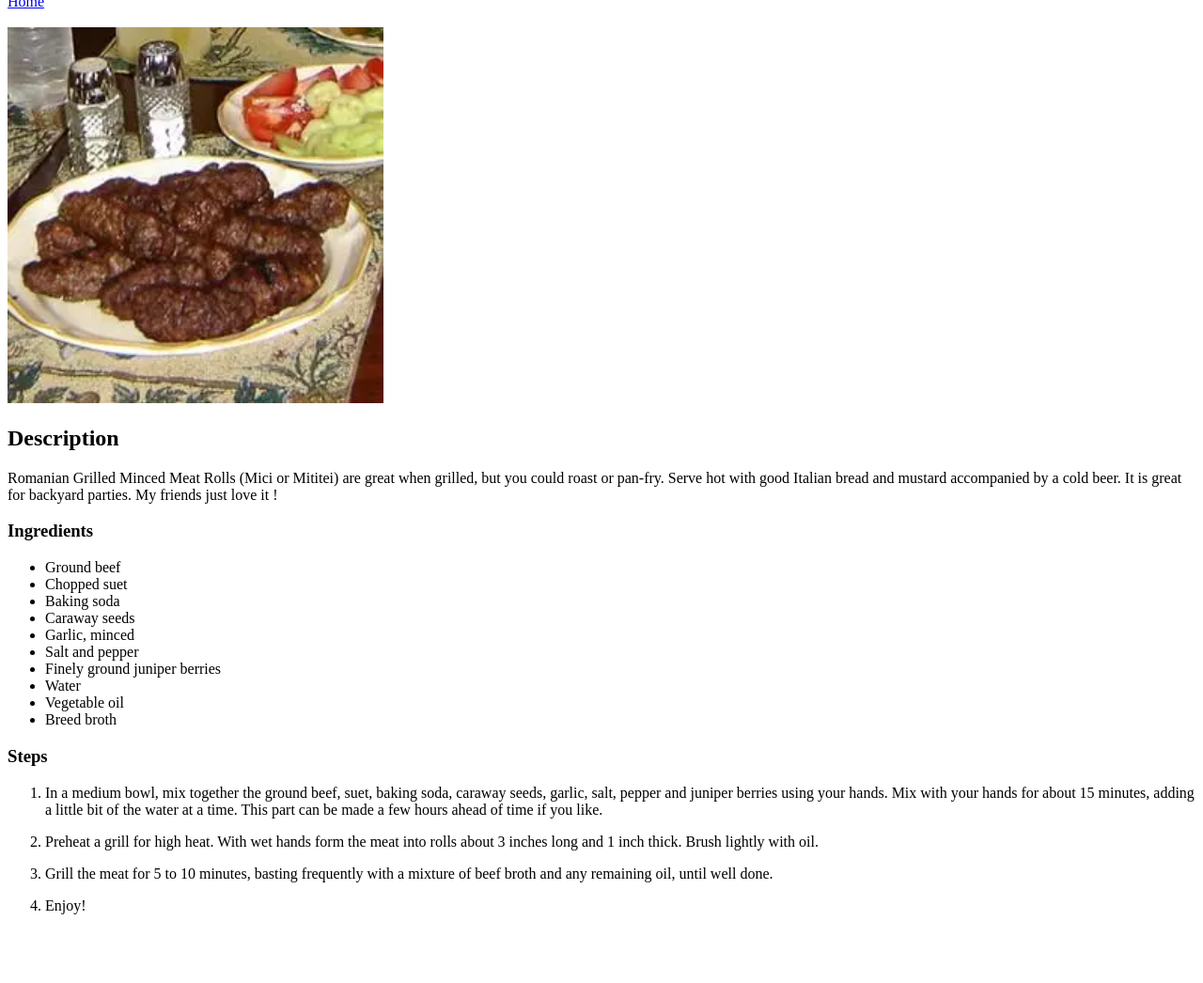
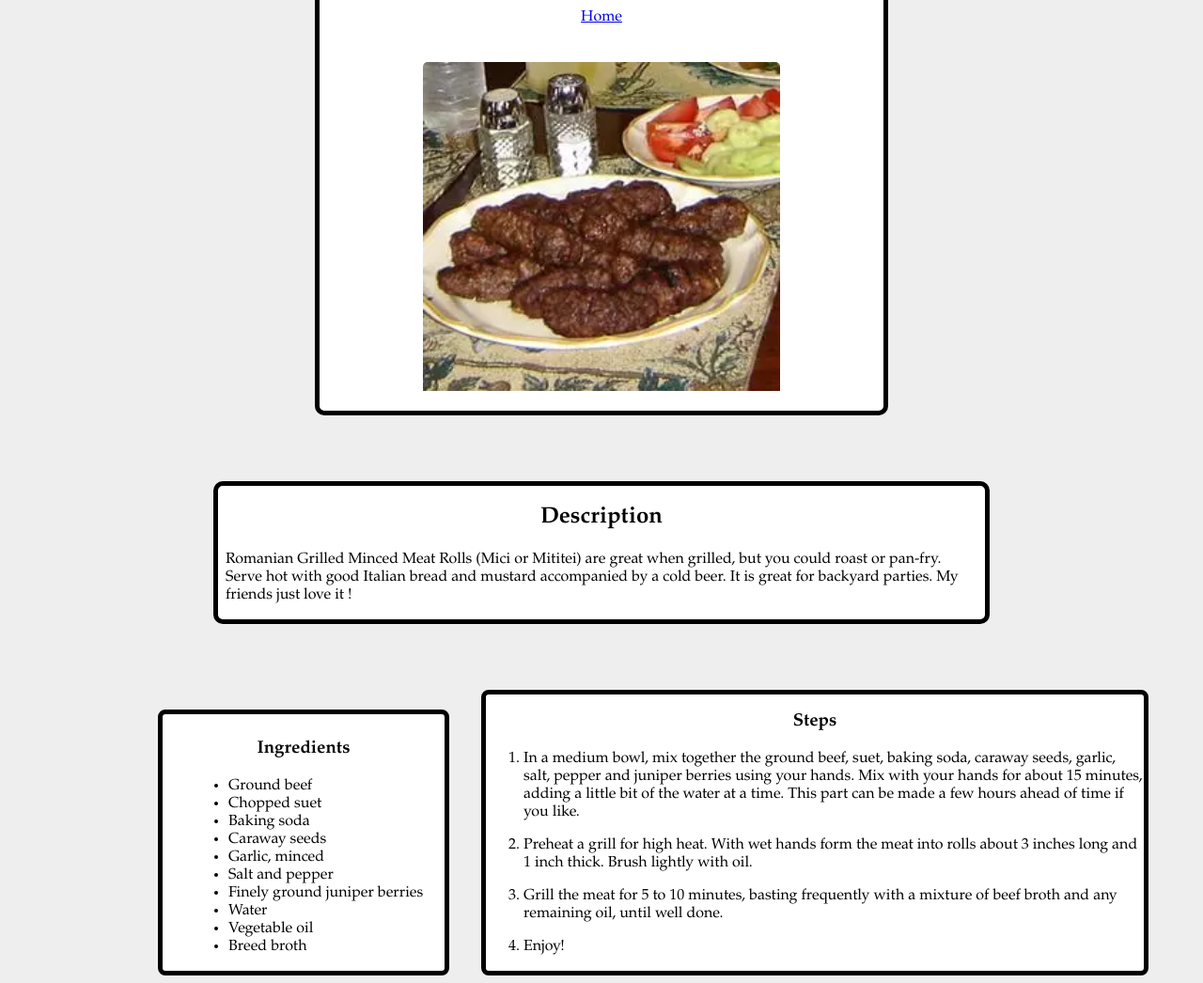
Before and after one commit to samsepi0107/odin-recipes, a plain HTML site: page recipes/romanianGrilledMincedMeatRolls.html in a window 1280 px wide. Shown: the part 87-1133 px from the top of the page at 94% size. Before the commit the page ends 1076 px from the top, so only its background shows below. Drawn offline with Linux system fonts and the light colour scheme.

Commit message:
Slightly modified the HTML files, and added some basic CSS

```diff
--- /dev/null
+++ b/css/chickenShawarma-styles.css
@@ -0,0 +1,75 @@
+body {
+    background: #eee;
+    font-family: "Garamond", serif;
+    box-sizing: border-box;
+}
+
+.header {
+    width: 600px;
+    margin: 10px auto;
+    border: 5px solid black;
+    border-radius: 10px;
+    background: #fff;
+    margin-bottom: 70px;
+}
+
+.header h1 {
+    text-align: center;
+}
+
+.header p {
+    text-align: center;
+    margin: 0;
+}
+
+.header img {
+    width: 400px;
+    margin-left: 100px;
+    border-radius: 5px;
+}
+
+.description {
+    width: 800px;
+    margin: 0 auto;
+    border: 5px solid black;
+    border-radius: 10px;
+    padding-left: 8px;
+    padding-right: 8px;
+    margin-bottom: 70px;
+    background: #fff;
+}
+
+.description h2 {
+    text-align: center;
+}
+
+.ingredients {
+    width: 300px;
+    border: 5px solid black;
+    border-radius: 8px;
+    background: #fff;
+    display: inline-block;
+    margin-left: 160px;
+}
+
+.ingredients h3 {
+    text-align: center;
+    padding-top: 8px;
+}
+
+.ingredients ul {
+    margin-left: 30px;
+}
+
+.steps {
+    width: 700px;
+    border: 5px solid black;
+    border-radius: 8px;
+    background: #fff;
+    display: inline-block;
+    margin-left: 30px;
+}
+
+.steps h3 {
+    text-align: center;
+}
--- /dev/null
+++ b/css/index-styles.css
@@ -0,0 +1,28 @@
+body {
+    background: #eee;
+    font-family: "Garamond", serif;
+    box-sizing: border-box;
+}
+
+.main-container {
+    background: #fff;
+    margin: 16px auto;
+    width: 500px;
+    border: 1px solid black;
+    border-radius: 10px;
+}
+
+h1 {
+    text-align: center;
+}
+
+.list {
+    font-family: Verdana, sans-serif;
+    width: 200px;
+    margin: 10px auto;
+    text-decoration: none;
+}
+
+.list li {
+    margin: 5px 0;
+}
--- /dev/null
+++ b/css/mapleSalmon-styles.css
@@ -0,0 +1,75 @@
+body {
+    background: #eee;
+    font-family: "Garamond", serif;
+    box-sizing: border-box;
+}
+
+.header {
+    width: 600px;
+    margin: 10px auto;
+    border: 5px solid black;
+    border-radius: 10px;
+    background: #fff;
+    margin-bottom: 70px;
+}
+
+.header h1 {
+    text-align: center;
+}
+
+.header p {
+    text-align: center;
+    margin: 0;
+}
+
+.header img {
+    width: 450px;
+    margin-left: 75px;
+    padding-bottom: 20px;
+    border-radius: 5px;
+    margin-top: -8px;
+}
+
+.description {
+    width: 800px;
+    margin: 0 auto;
+    border: 5px solid black;
+    border-radius: 10px;
+    padding-left: 8px;
+    padding-right: 8px;
+    margin-bottom: 30px;
+    background: #fff;
+}
+
+.description h2 {
+    text-align: center;
+}
+
+.ingredients {
+    width: 300px;
+    border: 5px solid black;
+    border-radius: 8px;
+    background: #fff;
+    margin: 0 auto;
+    margin-bottom: 30px;
+}
+
+.ingredients h3 {
+    text-align: center;
+}
+
+.ingredients ul {
+    margin-left: 50px;
+}
+
+.steps {
+    width: 700px;
+    border: 5px solid black;
+    border-radius: 8px;
+    background: #fff;
+    margin: 0 auto;
+}
+
+.steps h3 {
+    text-align: center;
+}
--- /dev/null
+++ b/css/romanianGrilledMincedMeatRolls.css
@@ -0,0 +1,77 @@
+body {
+    background: #eee;
+    font-family: "Garamond", serif;
+    box-sizing: border-box;
+}
+
+.header {
+    width: 600px;
+    margin: 10px auto;
+    border: 5px solid black;
+    border-radius: 10px;
+    background: #fff;
+    margin-bottom: 70px;
+}
+
+.header h1 {
+    text-align: center;
+}
+
+.header p {
+    text-align: center;
+    margin: 0;
+}
+
+.header img {
+    width: 380px;
+    height: 350px;
+    margin-left: 110px;
+    padding-bottom: 15px;
+    border-radius: 5px;
+}
+
+.description {
+    width: 800px;
+    margin: 0 auto;
+    border: 5px solid black;
+    border-radius: 10px;
+    padding-left: 8px;
+    padding-right: 8px;
+    margin-bottom: 70px;
+    background: #fff;
+}
+
+.description h2 {
+    text-align: center;
+}
+
+.ingredients {
+    width: 300px;
+    border: 5px solid black;
+    border-radius: 8px;
+    background: #fff;
+    display: inline-block;
+    margin-left: 160px;
+}
+
+.ingredients h3 {
+    text-align: center;
+    padding-top: 8px;
+}
+
+.ingredients ul {
+    margin-left: 30px;
+}
+
+.steps {
+    width: 700px;
+    border: 5px solid black;
+    border-radius: 8px;
+    background: #fff;
+    display: inline-block;
+    margin-left: 30px;
+}
+
+.steps h3 {
+    text-align: center;
+}
--- a/recipes/romanianGrilledMincedMeatRolls.html
+++ b/recipes/romanianGrilledMincedMeatRolls.html
@@ -3,15 +3,21 @@
 <head>
     <meta charset="UTF-8">
     <title>Romanian Grilled Minced Meat Rolls</title>
+    <link rel="stylesheet" href="../css/romanianGrilledMincedMeatRolls.css">
 </head>
 <body>
+  <div class="header">
     <h1>Romanian Grilled Minced Meat Rolls</h1>
-  <a href="../index.html">Home</a>
+    <p><a href="../index.html">Home</a></p>
     <br>
     <br>
     <img src="../images/image.webp%5B1%5D.webp" alt="Romanian Grilled Minced Meat Rolls" height="400" width="400">
+  </div>
+  <div class="description">
     <h2>Description</h2>
     <p>Romanian Grilled Minced Meat Rolls (Mici or Mititei) are great when grilled, but you could roast or pan-fry. Serve hot with good Italian bread and mustard accompanied by a cold beer. It is great for backyard parties. My friends just love it !</p>
+  </div>
+  <div class="ingredients">
     <h3>Ingredients</h3>
     <ul>
         <li>Ground beef</li>
@@ -25,6 +31,8 @@
         <li>Vegetable oil</li>
         <li>Breed broth</li>
     </ul>
+  </div>
+  <div class="steps">
     <h3>Steps</h3>
     <ol>
         <li><p>In a medium bowl, mix together the ground beef, suet, baking soda, caraway seeds, garlic, salt, pepper and juniper berries using your hands. Mix with your hands for about 15 minutes, adding a little bit of the water at a time. This part can be made a few hours ahead of time if you like.</p></li>
@@ -32,5 +40,6 @@
         <li><p>Grill the meat for 5 to 10 minutes, basting frequently with a mixture of beef broth and any remaining oil, until well done.</p></li>
         <li><p>Enjoy!</p></li>
     </ol>
+  </div>
 </body>
 </html>
```
Also changed, not shown: index.html (+5 -1 lines), recipes/chickenShawarma.html (+10 -1 lines), recipes/mapleSalmon.html (+10 -1 lines). Lines whose indentation alone changed are shown as unchanged.
